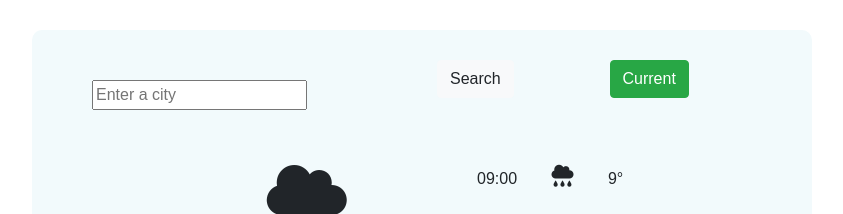
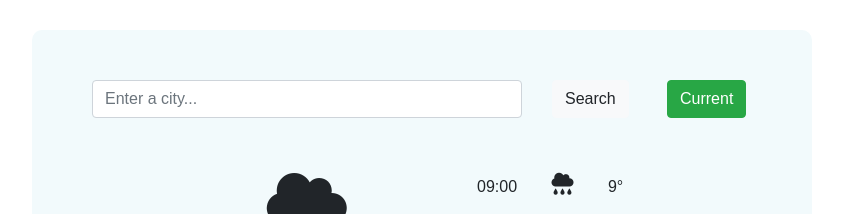
Before and after one commit to mtmwouter/WeatherApp_GitHub, a website built with Parcel: page index.html in a window 1280 px wide. Shown: the top 214 px of the page, without its empty margins (218-1061 px from the left). Built offline with nearby package versions, Linux system fonts and the light colour scheme; no server answers.

Commit message:
Improvement of search bar and buttons

```diff
--- a/index.html
+++ b/index.html
@@ -19,20 +19,29 @@
   <div class="container-0">
     <div class="weather-app-wrapper">
       <div class="row">
-        <div class="col-6">
+        <div class="col-12">
           <form class="search-engine" id="current-city">
-            <input type="text" placeholder="Enter a city" id="search-text-input">
-          </form>
+            <div class="row">
+              <div class="col-8">
+              <input
+                type="text"
+                placeholder="Enter a city..."
+                id="search-text-input"
+                class="form-control"/>
               </div>
-        <div class="col-3">
+              <div class="col-2">
                 <button type="button" class="btn btn-light">
                 Search
                 </button>
               </div>
-        <div class="col-3">
+              <div class="col-2">
                 <button class="btn btn-success" id="current-location-button">
                   Current
                 </button>
+              </div>
+            </div>
+
+          </form>
         </div>
       </div>
 
--- a/src/script.js
+++ b/src/script.js
@@ -44,12 +44,14 @@ function displayTemperature(response) {
 
   }
 
+
 let apiKey = "5a6ffbc1dc083aafeb2b79c41271ca68";
 let city = "Amsterdam";
 let apiUrl = `https://api.openweathermap.org/data/2.5/weather?q=${city}&appid=${apiKey}&units=metric`;
+axios.get(apiUrl).then(displayTemperature);
 
 
-axios.get(apiUrl).then(displayTemperature);
+
 
 // Show temperature for city entered in search form
 
@@ -73,7 +75,8 @@ function citySearch(event) {
 }
 
 let CityForm = document.querySelector("#current-city");
-CityForm.addEventListener("submit", citySearch);
+CityForm.addEventListener("click", citySearch);
+
 
 // Show current temperature for current location
 
```
Lines whose indentation alone changed are shown as unchanged.
